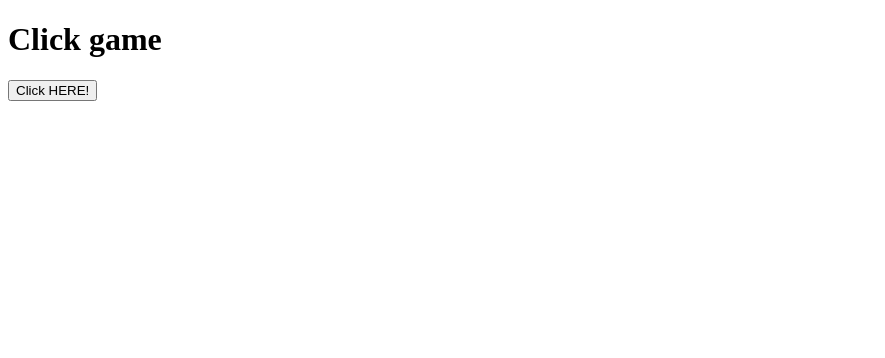
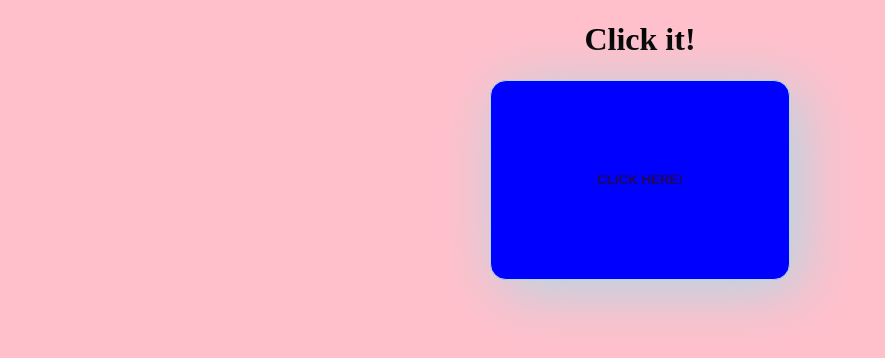
Before and after one commit to Aileen-59/Inform-tica-7-8, a plain HTML site: page js-click/index.html in a window 1280 px wide. Shown: the whole page, without its empty margins (0-885 px from the left). Drawn offline with Linux system fonts and the light colour scheme.

Commit message:
click game

```diff
--- a/js-click/index.html
+++ b/js-click/index.html
@@ -1,12 +1,18 @@
-<!DOCTYPEhtml>
-<html>
-	<head>
-		<title>DOM Manipulation</title>
-	</head>
-    <script src="script.js"></script>
-	<body>
-		<h1>Click game</h1>
-        <button onclick="clicks()">Click HERE!</button>
+<!DOCTYPE html>
+<html lang="en">
+    <head>
+        <title>
+          Clicker
+        </title>
 
-	</body>
+    </head>
+	<script src="script.js"></script>
+	<link href="style.css"rel="stylesheet">
+    <body>
+        <h1>
+            Click it!
+        </h1>
+        <button onclick="count()">Click HERE!</button>
+
+    </body>
 </html>
--- a/js-click/script.js
+++ b/js-click/script.js
@@ -1,5 +1,7 @@
-function showTime() {
-  let timeNow = new Date();
-	let heading = document.querySelector('h1');
-	header.innerHTML = timeNow;
+let i = 0;
+
+function count(){
+i++;//i = i + 1
+let header = document.querySelector("h1");
+header.innerHTML = i;
 }
--- a/js-click/style.css
+++ b/js-click/style.css
@@ -0,0 +1,24 @@
+h1{
+   color: black;
+   font-size: 2rem;
+}
+
+body{
+    text-align: center;
+    color: white;
+    background-color: pink;
+}
+
+button{
+    background-color: blue;
+    height: 200px;
+    width:300px;
+    border: 1px solid lightblue;
+    border-radius: 1rem;
+    box-shadow: 10px 10px 60px lightblue;
+    cursor:pointer;
+    text-transform: uppercase;
+    font-weight: bold;
+    color: #1f0954;
+
+}
```
